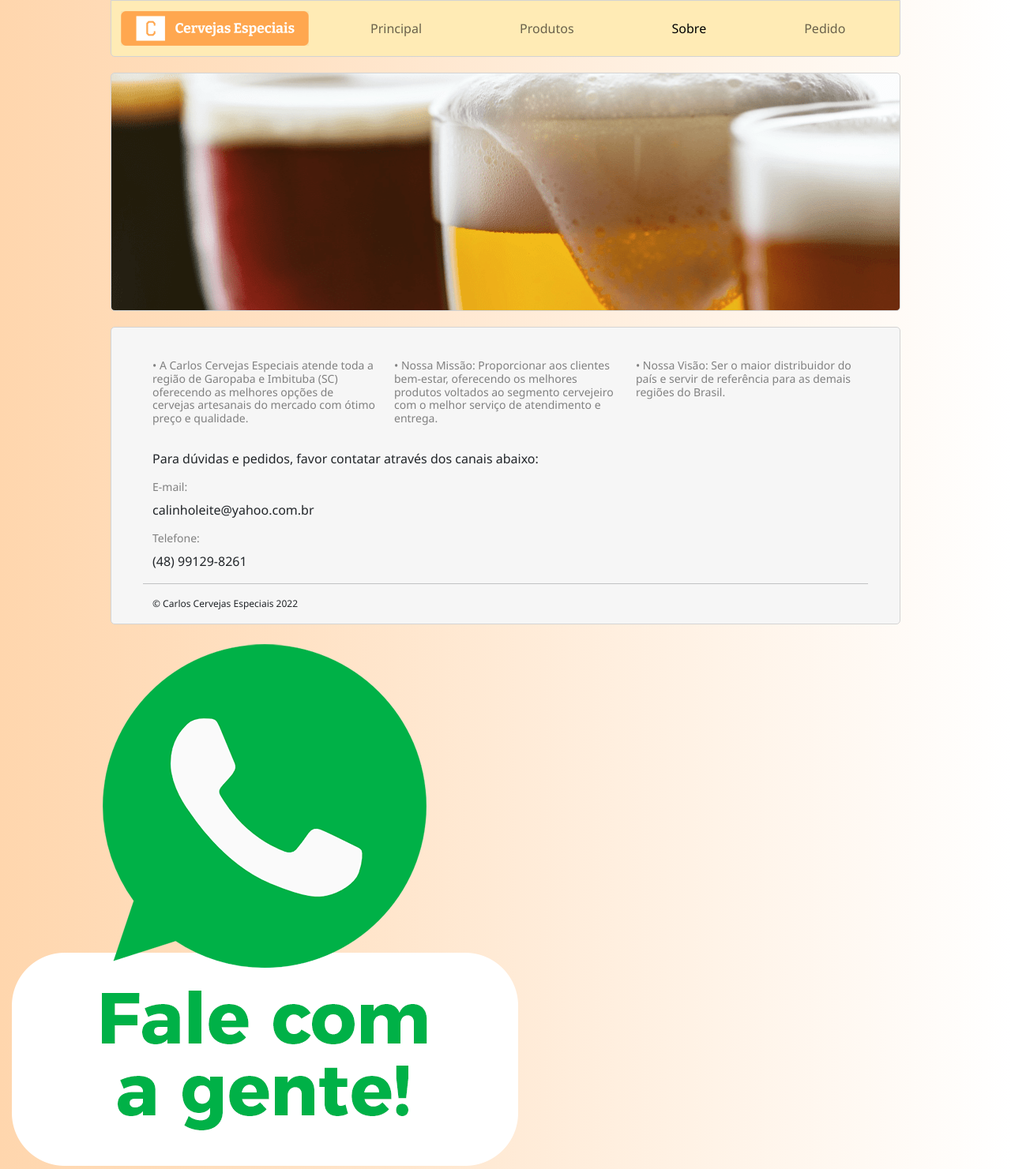
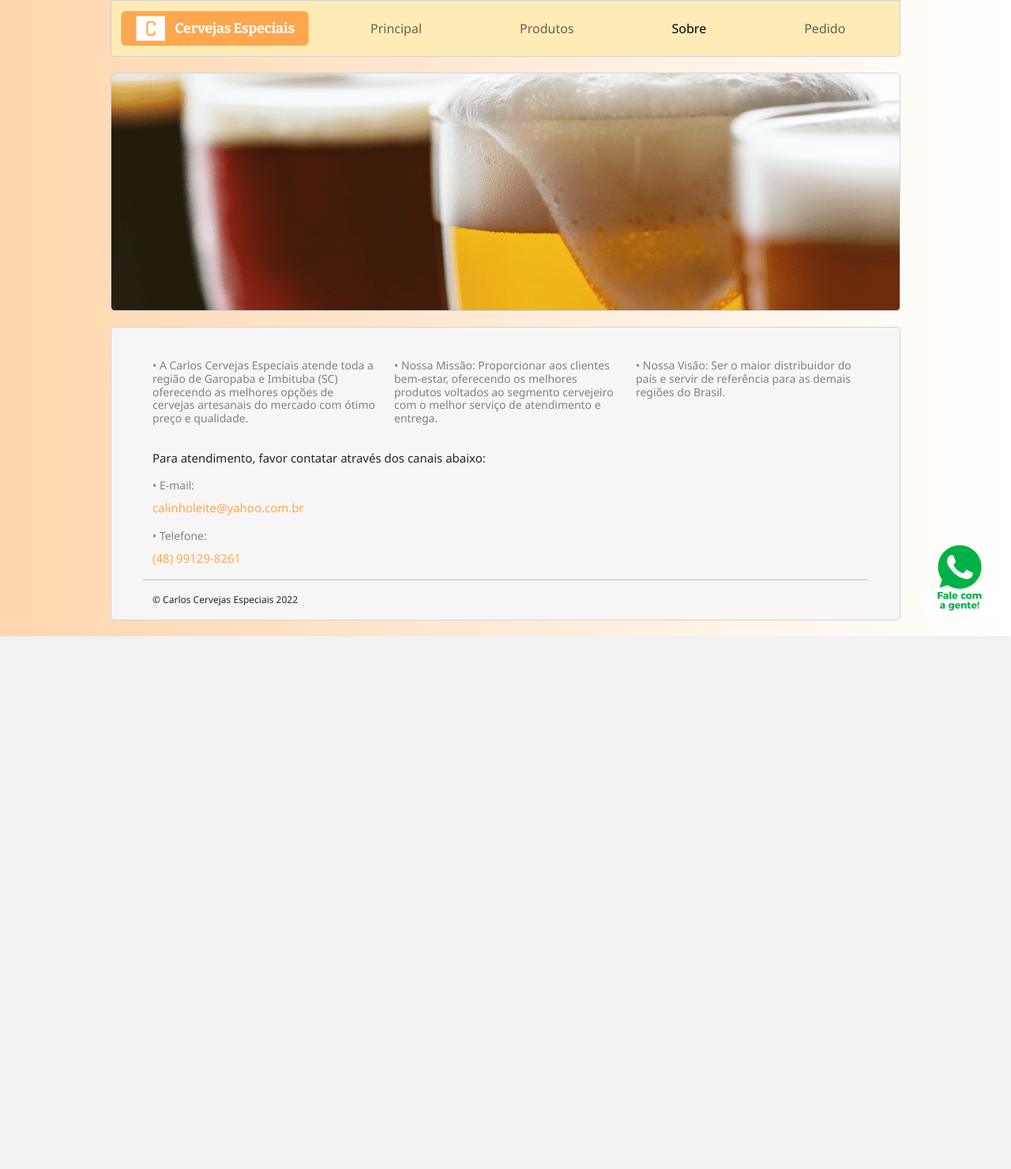
Before and after one commit to KaulyLeite/cervejas_app, a Django app: page /sobre in a window 1280 px wide. Shown: the whole page at 79% size. After the commit the page ends 806 px from the top, so only its background shows below. Run offline with Django 4.2, Linux system fonts and the light colour scheme.

Commit message:
refactor: Refatorando o conteúdo e o estilo da página de sobre.

```diff
--- a/app/static/css/styles_sobre.css
+++ b/app/static/css/styles_sobre.css
@@ -1,6 +1,7 @@
 :root {
     --border-thickness: 0.03em;
     --dark-gray: #808080;
+    --light-orange: #FFA74F;
     --pale-orange: #FFEBB5;
     --very-light-gray: #F6F6F6;
     --very-light-orange: #FFD6AD;
@@ -53,6 +54,17 @@
     padding: 40px 40px 0 40px;
 }
 
+.whatsapp {
+    bottom: 20px;
+    position: fixed;
+    right: 20px;
+}
+
+.whatsapp img {
+    height: 90px;
+    width: 90px;
+}
+
 body {
     background-image: linear-gradient(to right, var(--very-light-orange), white);
     font-family: 'Segoe UI', Tahoma, Geneva, Verdana, sans-serif;
@@ -68,7 +80,12 @@ h6:first-child {
 }
 
 p {
-    font-size: 16px;
+    font-size: 15px;
+}
+
+p a {
+    color: var(--light-orange);
+    text-decoration: none;
 }
 
 p:last-child {
--- a/app/templates/main/sobre.html
+++ b/app/templates/main/sobre.html
@@ -25,11 +25,15 @@
             <h6>&#8226 Nossa Visão: Ser o maior distribuidor do país e servir de referência para as demais regiões do
                 Brasil.</h6>
         </div>
-        <p>Para dúvidas e pedidos, favor contatar através dos canais abaixo:</p>
-        <h6>E-mail:</h6>
-        <p>calinholeite@yahoo.com.br</p>
-        <h6>Telefone:</h6>
-        <p>(48) 99129-8261</p>
+        <p>Para atendimento, favor contatar através dos canais abaixo:</p>
+        <h6>&#8226 E-mail:</h6>
+        <p>
+            <a href="mailto:calinholeite@yahoo.com.br">calinholeite@yahoo.com.br</a>
+        </p>
+        <h6>&#8226 Telefone:</h6>
+        <p>
+            <a href="https://api.whatsapp.com/send?phone=5548991298261" target="_blank">(48) 99129-8261</a>
+        </p>
         <hr>
         <p>&copy; Carlos Cervejas Especiais 2022</p>
     </div>
```
